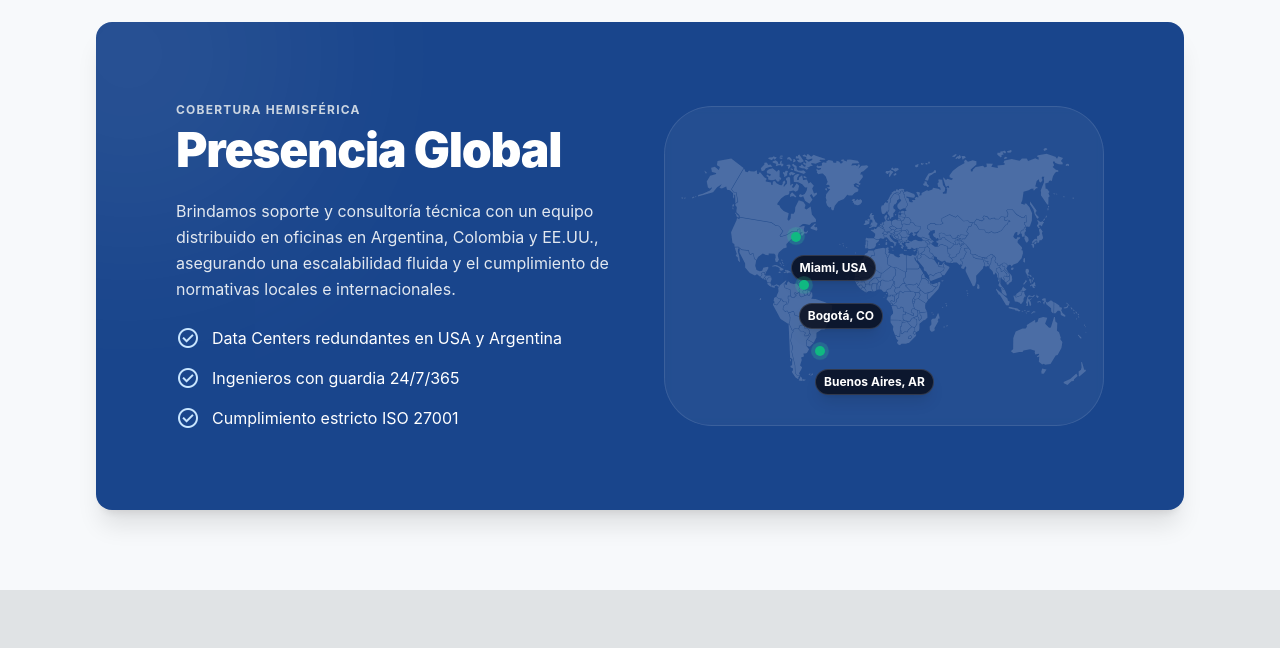
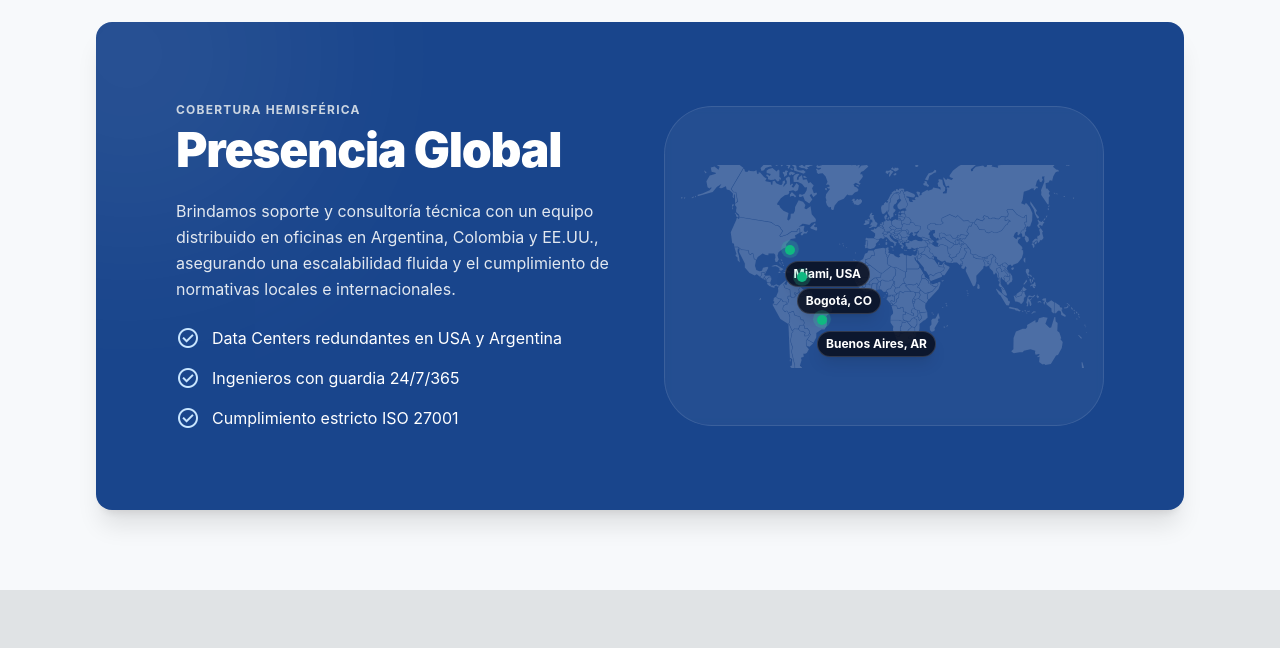
Before and after one commit to rontubot/hynet, a website: page nosotros.html in a window 1280 px wide. Shown: the part 3000-3648 px from the top of the page. Drawn offline with nearby package versions, Linux system fonts and the light colour scheme; a web font is replaced by a local one.

Commit message:
new commit menu actualizado moderno

```diff
--- a/nosotros.html
+++ b/nosotros.html
@@ -306,24 +306,24 @@
 
           <div class="h-80 bg-white/5 border border-white/10 rounded-xl relative flex items-center justify-center p-4 backdrop-blur-sm overflow-hidden">
             <!-- Dotted/Vector Map Container with Robinson Projection Aspect Ratio -->
-            <div class="relative w-full h-full aspect-[2/1]">
+            <div class="relative w-full max-h-full aspect-[2/1]">
               <!-- Map Background (As a separate sibling, styled in white with ~18% opacity for dark background integration) -->
-              <div class="absolute inset-0 bg-no-repeat bg-center bg-contain opacity-[0.18]" style="background-image: url('assets/images/world_map.svg');"></div>
+              <div class="absolute inset-0 bg-no-repeat bg-center bg-cover opacity-[0.18]" style="background-image: url('assets/images/world_map.svg');"></div>
 
               <!-- Miami, USA -->
-              <div class="absolute w-2.5 h-2.5 bg-emerald-400 rounded-full animate-ping left-[27%] top-[38%] z-30"></div>
-              <div class="absolute w-2.5 h-2.5 bg-emerald-500 rounded-full left-[27%] top-[38%] z-30"></div>
-              <span class="absolute text-xs font-bold left-[27%] top-[46%] whitespace-nowrap px-2 py-1 rounded shadow-lg z-30" style="background-color: rgba(10, 15, 30, 0.85); color: #ffffff; border: 1px solid rgba(255, 255, 255, 0.15);">Miami, USA</span>
+              <div class="absolute w-2.5 h-2.5 bg-emerald-400 rounded-full animate-ping left-[25.5%] top-[39.5%] z-30"></div>
+              <div class="absolute w-2.5 h-2.5 bg-emerald-500 rounded-full left-[25.5%] top-[39.5%] z-30"></div>
+              <span class="absolute text-xs font-bold left-[25.5%] top-[47.5%] whitespace-nowrap px-2 py-1 rounded shadow-lg z-30" style="background-color: rgba(10, 15, 30, 0.85); color: #ffffff; border: 1px solid rgba(255, 255, 255, 0.15);">Miami, USA</span>
 
               <!-- Bogotá, CO -->
-              <div class="absolute w-2.5 h-2.5 bg-emerald-400 rounded-full animate-ping left-[29%] top-[55%] z-30"></div>
-              <div class="absolute w-2.5 h-2.5 bg-emerald-500 rounded-full left-[29%] top-[55%] z-30"></div>
-              <span class="absolute text-xs font-bold left-[29%] top-[63%] whitespace-nowrap px-2 py-1 rounded shadow-lg z-30" style="background-color: rgba(10, 15, 30, 0.85); color: #ffffff; border: 1px solid rgba(255, 255, 255, 0.15);">Bogotá, CO</span>
+              <div class="absolute w-2.5 h-2.5 bg-emerald-400 rounded-full animate-ping left-[28.5%] top-[53%] z-30"></div>
+              <div class="absolute w-2.5 h-2.5 bg-emerald-500 rounded-full left-[28.5%] top-[53%] z-30"></div>
+              <span class="absolute text-xs font-bold left-[28.5%] top-[61%] whitespace-nowrap px-2 py-1 rounded shadow-lg z-30" style="background-color: rgba(10, 15, 30, 0.85); color: #ffffff; border: 1px solid rgba(255, 255, 255, 0.15);">Bogotá, CO</span>
 
               <!-- Buenos Aires, AR -->
-              <div class="absolute w-2.5 h-2.5 bg-emerald-400 rounded-full animate-ping left-[33%] top-[78%] z-30"></div>
-              <div class="absolute w-2.5 h-2.5 bg-emerald-500 rounded-full left-[33%] top-[78%] z-30"></div>
-              <span class="absolute text-xs font-bold left-[33%] top-[86%] whitespace-nowrap px-2 py-1 rounded shadow-lg z-30" style="background-color: rgba(10, 15, 30, 0.85); color: #ffffff; border: 1px solid rgba(255, 255, 255, 0.15);">Buenos Aires, AR</span>
+              <div class="absolute w-2.5 h-2.5 bg-emerald-400 rounded-full animate-ping left-[33.5%] top-[74%] z-30"></div>
+              <div class="absolute w-2.5 h-2.5 bg-emerald-500 rounded-full left-[33.5%] top-[74%] z-30"></div>
+              <span class="absolute text-xs font-bold left-[33.5%] top-[82%] whitespace-nowrap px-2 py-1 rounded shadow-lg z-30" style="background-color: rgba(10, 15, 30, 0.85); color: #ffffff; border: 1px solid rgba(255, 255, 255, 0.15);">Buenos Aires, AR</span>
 
             </div>
           </div>
```
